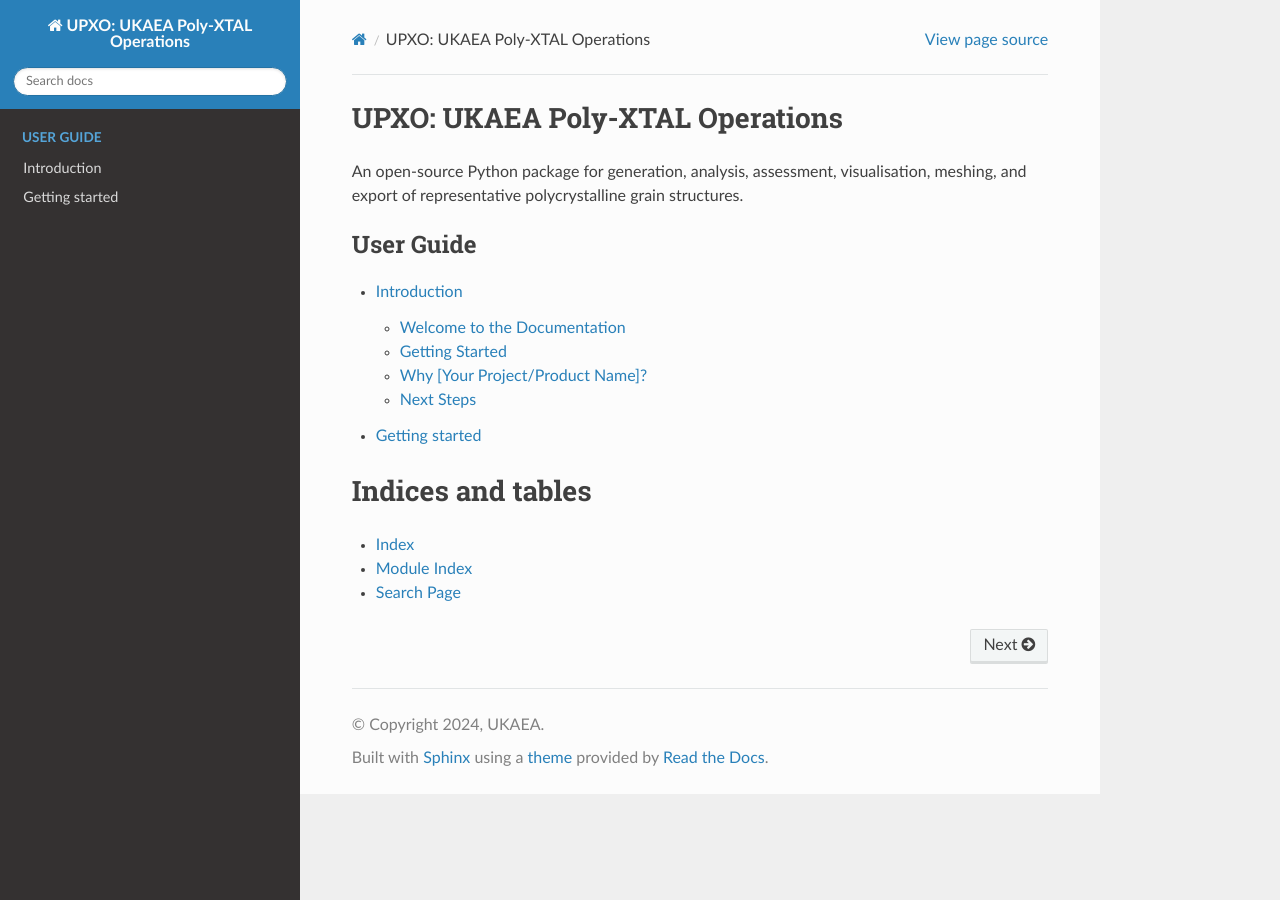
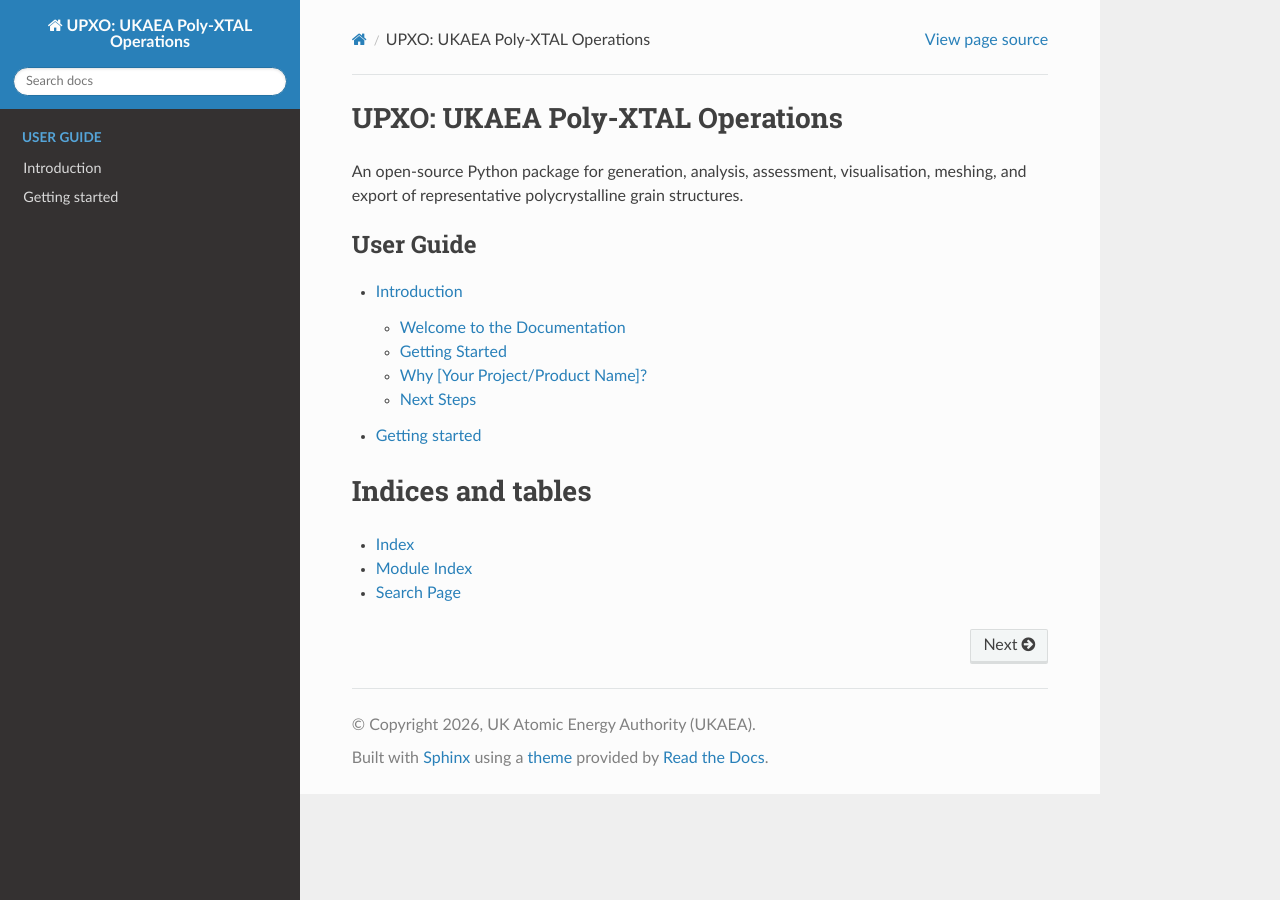
Before and after one commit to Design-By-Fundamentals-UKAEA/UPXO, a Sphinx documentation site: the page built from docs/index.rst, in a window 1280 px wide. Built offline with Sphinx 7.4.7 and the Read the Docs theme 3.1.0, drawn with Linux system fonts in a browser that asks for light colours; pages that are not in the unit, such as notebooks, are missing from menus.

Commit message:
minor update

```diff
--- a/docs/conf.py
+++ b/docs/conf.py
@@ -7,7 +7,7 @@
 
 # General project information
 project = 'UPXO: UKAEA Poly-XTAL Operations'
-copyright = '2024, UKAEA'
+copyright = '2026, UK Atomic Energy Authority (UKAEA)'
 author = 'Dr. Sunil Anandatheertha'
 version = '1.0.0'
 release = '1.0.0'
```
